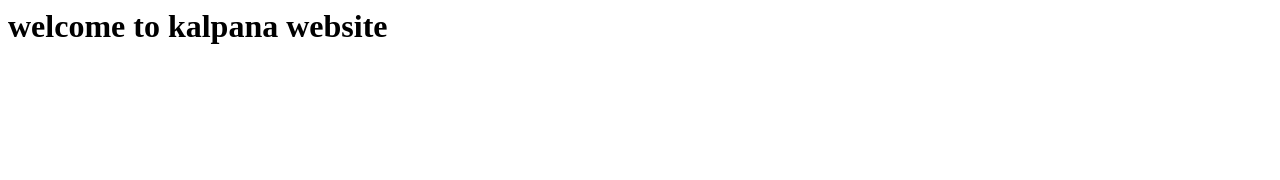
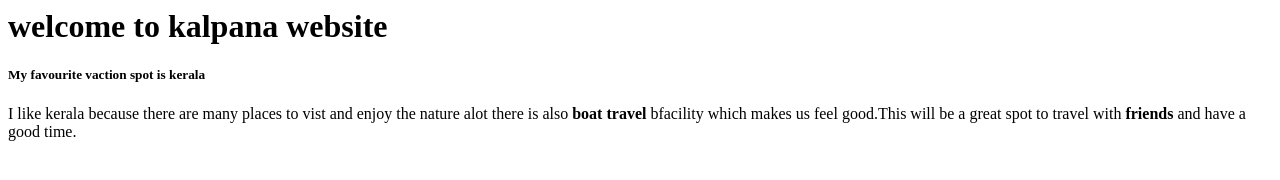
Before and after one commit to 44-563-WebApps-F23/44563-webapps-f23-assignment3-kalpana762, a plain HTML site: page index.html in a window 1280 px wide. Drawn offline with Linux system fonts and the light colour scheme.

Commit message:
Update index.html

```diff
--- a/index.html
+++ b/index.html
@@ -5,6 +5,8 @@
     <body>
         <header>
             <h1> welcome to kalpana website </h1>
+            <h5>My favourite vaction spot is kerala</h5>
+            <p>I like kerala because there are many places to vist and enjoy the nature alot there is also <b>boat travel </b>bfacility which makes us feel good.This will be a great spot to travel with <b>friends </b>and have a good time.</p>
         </header>
     </body>
 </html>
```
